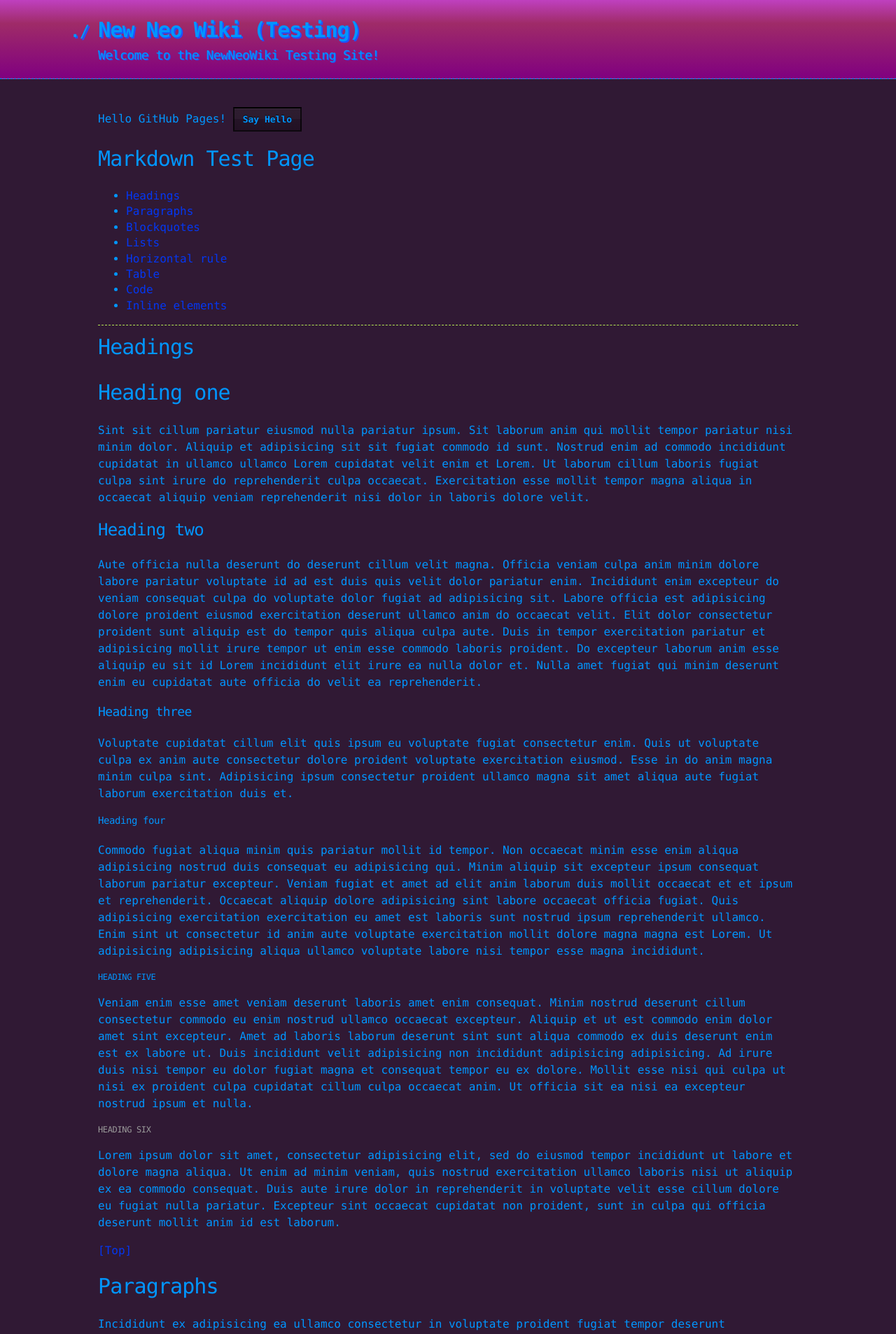
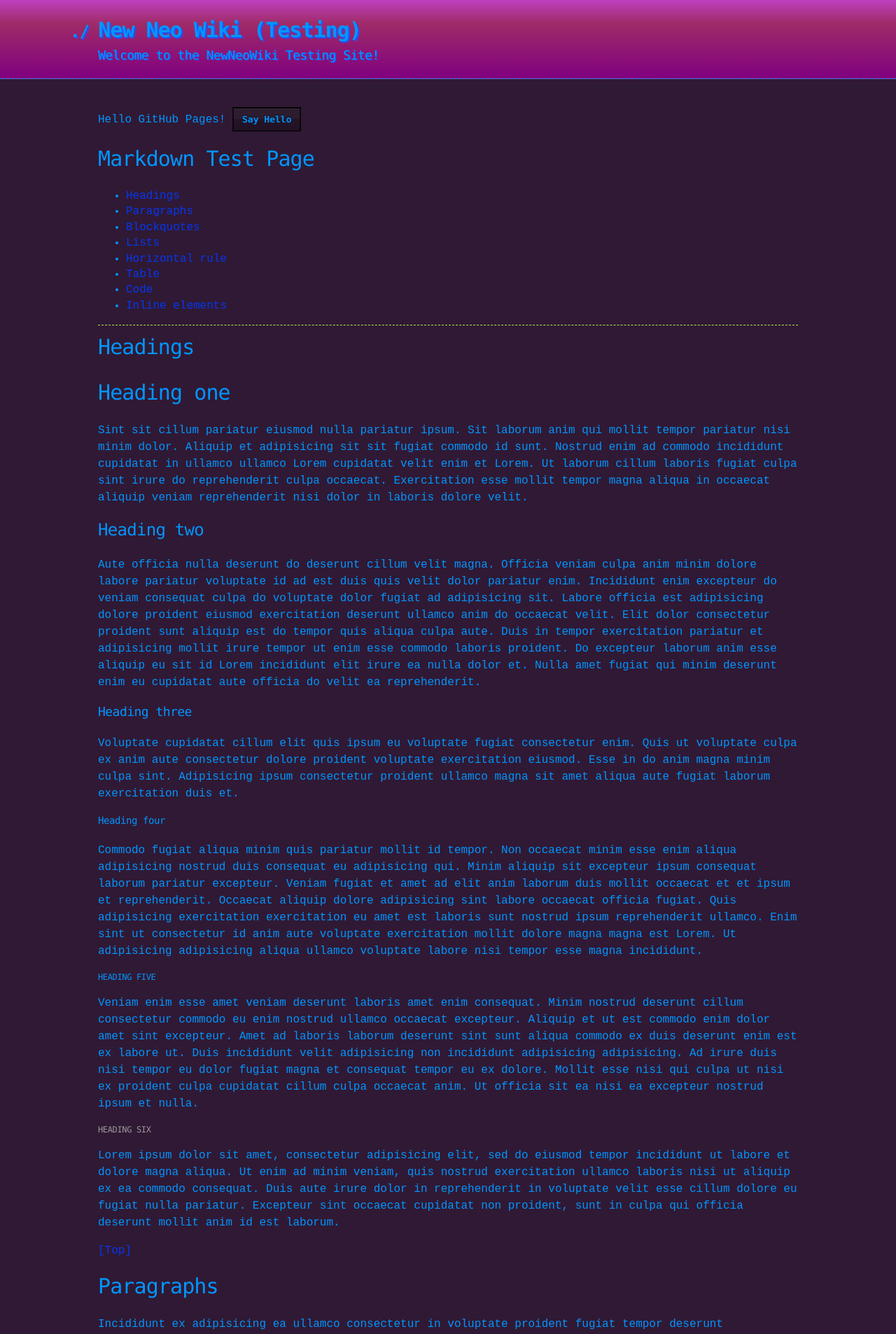
Before and after one commit to Zekrom64/NewNeoWiki-Testing, a Jekyll site: the page built from index.md, in a window 1280 px wide. Shown: the top 1906 px of the page at 70% size. Built offline with Jekyll 4.4.1, drawn with Linux system fonts in a browser that asks for light colours.

Commit message:
Use Courier New for content font

```diff
--- a/_sass/jekyll-theme-hacker.scss
+++ b/_sass/jekyll-theme-hacker.scss
@@ -6,9 +6,11 @@ $body-foreground: $bright-blue !default;
 $header: $bright-blue !default;
 $blockquote-color: $spring-green !default;
 $blockquote-border: $sea-green !default;
+
 $container-max-width: 1000px;
 
 $font-monospace: Monaco, "Bitstream Vera Sans Mono", "Lucida Console", Terminal, monospace;
+$font-content: courier new, courier, monospace;
 
 @mixin media-max-width($max-width) {
   @media (max-width: $max-width) {
@@ -24,7 +26,7 @@ body {
   color: $body-foreground;
   font-size: 16px;
   line-height: 1.5;
-  font-family: Monaco, "Bitstream Vera Sans Mono", "Lucida Console", Terminal, monospace;
+  font-family: $font-content;
 }
 
 /* General & 'Reset' Stuff */
@@ -67,7 +69,7 @@ header h1 {
   line-height: 1.5;
   margin: 0 0 0 -40px;
   font-weight: bold;
-  font-family: Monaco, "Bitstream Vera Sans Mono", "Lucida Console", Terminal, monospace;
+  font-family: $font-monospace;
   color: $header;
   letter-spacing: -1px;
   -webkit-font-smoothing: antialiased;
@@ -108,7 +110,7 @@ section img {
 
 h1, h2, h3, h4, h5, h6 {
   font-weight: normal;
-  font-family: Monaco, "Bitstream Vera Sans Mono", "Lucida Console", Terminal, monospace;
+  font-family: $font-monospace;
   color: $header;
   letter-spacing: -0.03em;
 }
```
